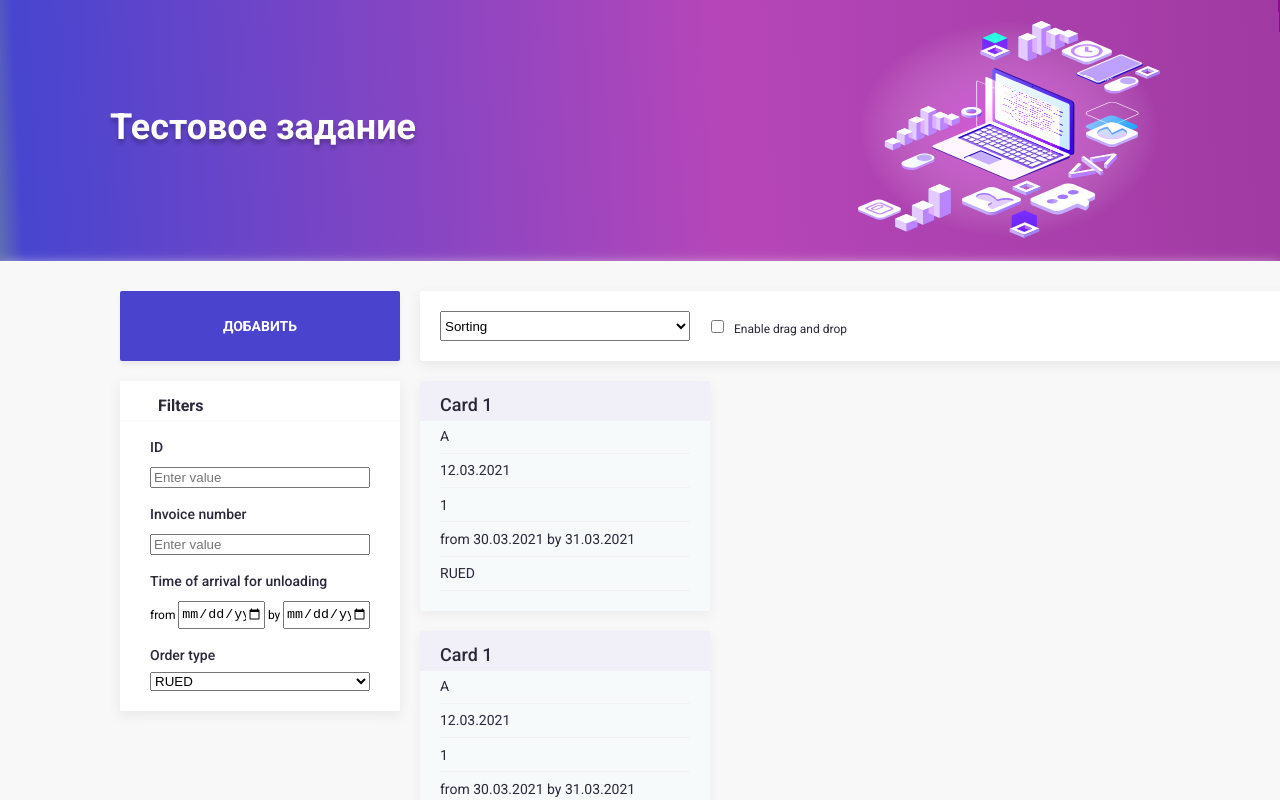
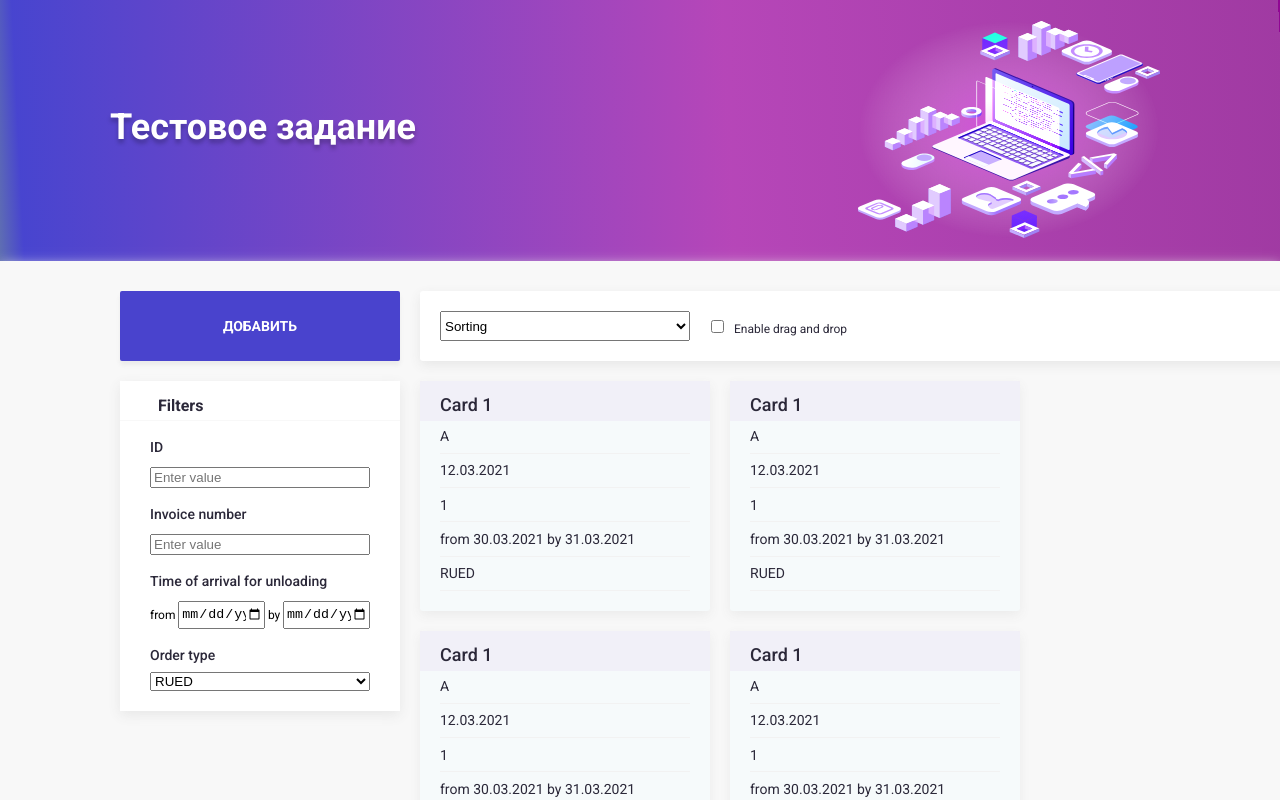
Before and after one commit to ChewbyIrinine/ksk-test-project, a React (Create React App) app: page / in a window 1280 px wide. Shown: the top 800 px of the page. Built offline with nearby package versions, Linux system fonts and the light colour scheme.

Commit message:
Cards field with flexbox

```diff
--- a/src/App/App.css
+++ b/src/App/App.css
@@ -105,4 +105,5 @@
 		rgba(6, 77, 142, 0.447917) 102.03%,
 		rgba(1, 0, 60, 0) 102.73%
 	);
+	margin-top: 20px;
 }
--- a/src/App/App.js
+++ b/src/App/App.js
@@ -27,9 +27,7 @@ export default class App extends React.Component {
 						</button>
 						<Filters />
 						<Sorting />
-						<div className="cards-field">
-							<CardsField />
-						</div>
+						<CardsField />
 					</div>
 				</div>
 				<footer className="footer"></footer>
--- a/src/CardsField/CardsField.css
+++ b/src/CardsField/CardsField.css
@@ -0,0 +1,5 @@
+.cards-field {
+	display: flex;
+	flex-wrap: wrap;
+	align-content: flex-start;
+}
--- a/src/CardsField/CardsField.js
+++ b/src/CardsField/CardsField.js
@@ -1,10 +1,13 @@
 import React from "react";
 
+import "./CardsField.css";
 import Card from "../Card";
 
 const CardsField = () => {
 	return (
-		<div>
+		<div className="cards-field">
+			<Card />
+			<Card />
 			<Card />
 			<Card />
 			<Card />
```
